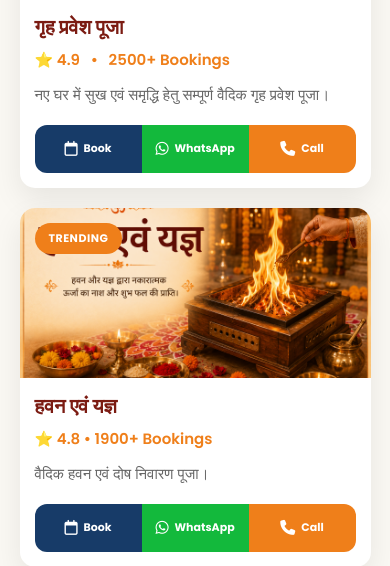
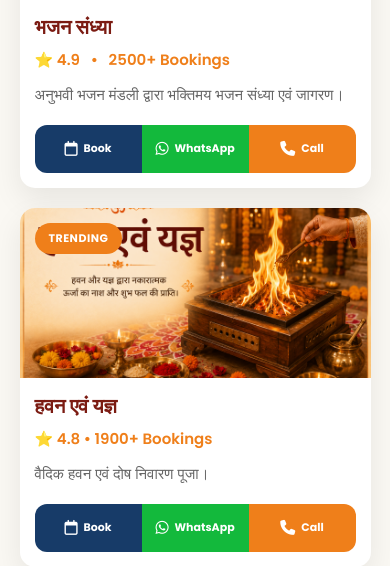
Before and after one commit to dhruvpandey11/pandithire, a Django app: page / in a window 390 px wide. Shown: the part 1502-2068 px from the top of the page. Run offline with Django 4.2, Linux system fonts and the light colour scheme.

Commit message:
responsive fixes

```diff
--- a/home/templates/home/sections/booking.html
+++ b/home/templates/home/sections/booking.html
@@ -127,7 +127,7 @@
 
                 <div class="form-top">
 
-                    <h2>Book a Pandit</h2>
+                    <h2>Book Now</h2>
 
                     <p>
 
--- a/home/templates/home/sections/services.html
+++ b/home/templates/home/sections/services.html
@@ -24,7 +24,7 @@
 
 <div class="service-image">
 
-<img src="{% static 'images/puja1.png' %}" alt="">
+<img src="{% static 'images/changepuja1.png' %}" alt="bhajan Sandhya">
 
 <div class="service-badge">POPULAR</div>
 
@@ -32,7 +32,7 @@
 
 <div class="service-content">
 
-<h3>गृह प्रवेश पूजा</h3>
+<h3>भजन संध्या</h3>
 
 <div class="service-meta">
 
@@ -42,7 +42,7 @@
 
 <p>
 
-नए घर में सुख एवं समृद्धि हेतु सम्पूर्ण वैदिक गृह प्रवेश पूजा।
+अनुभवी भजन मंडली द्वारा भक्तिमय भजन संध्या एवं जागरण।
 
 </p>
 
```
Also changed, not shown: home/static/images/changepuja1.png (added).
